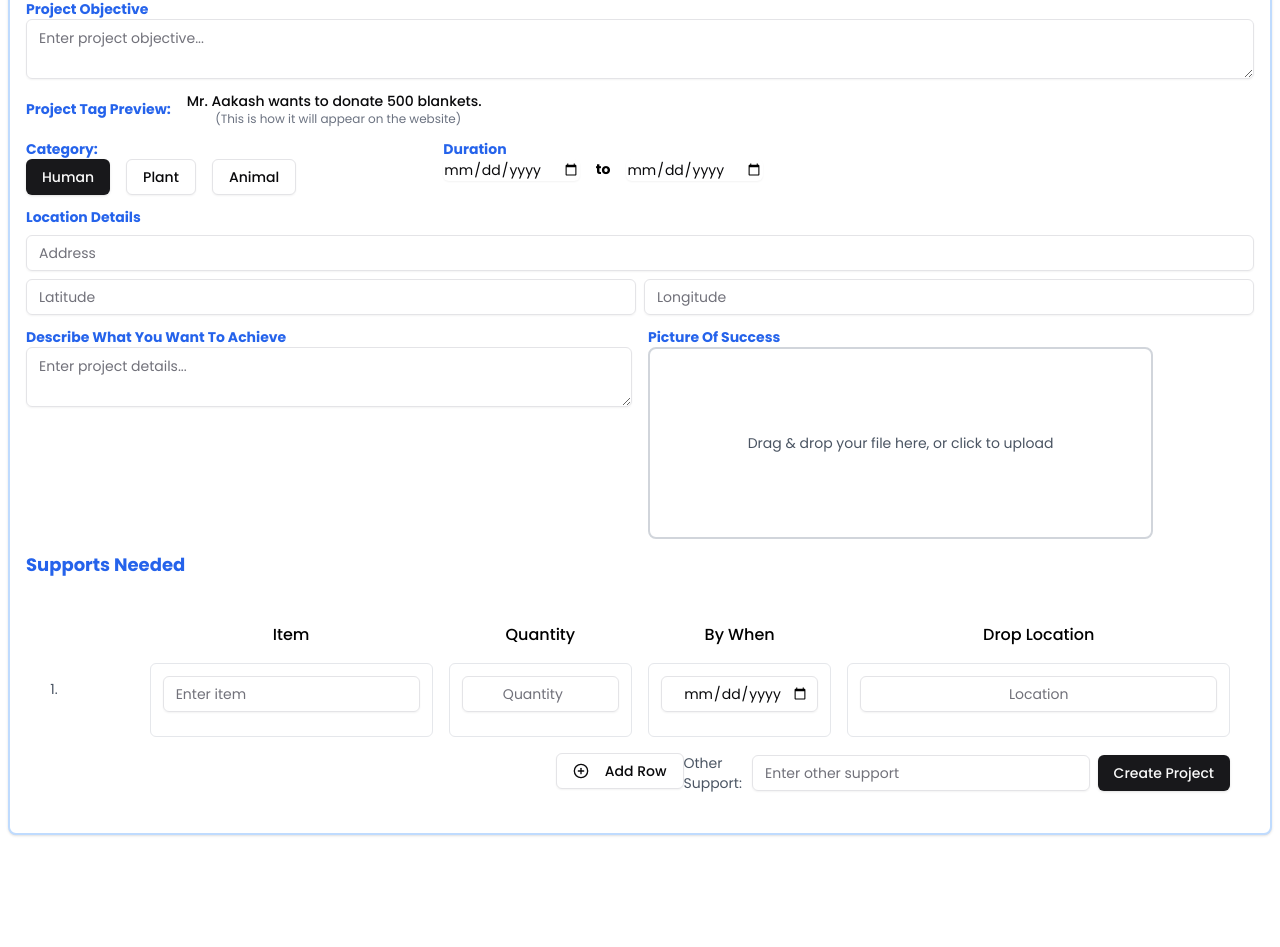
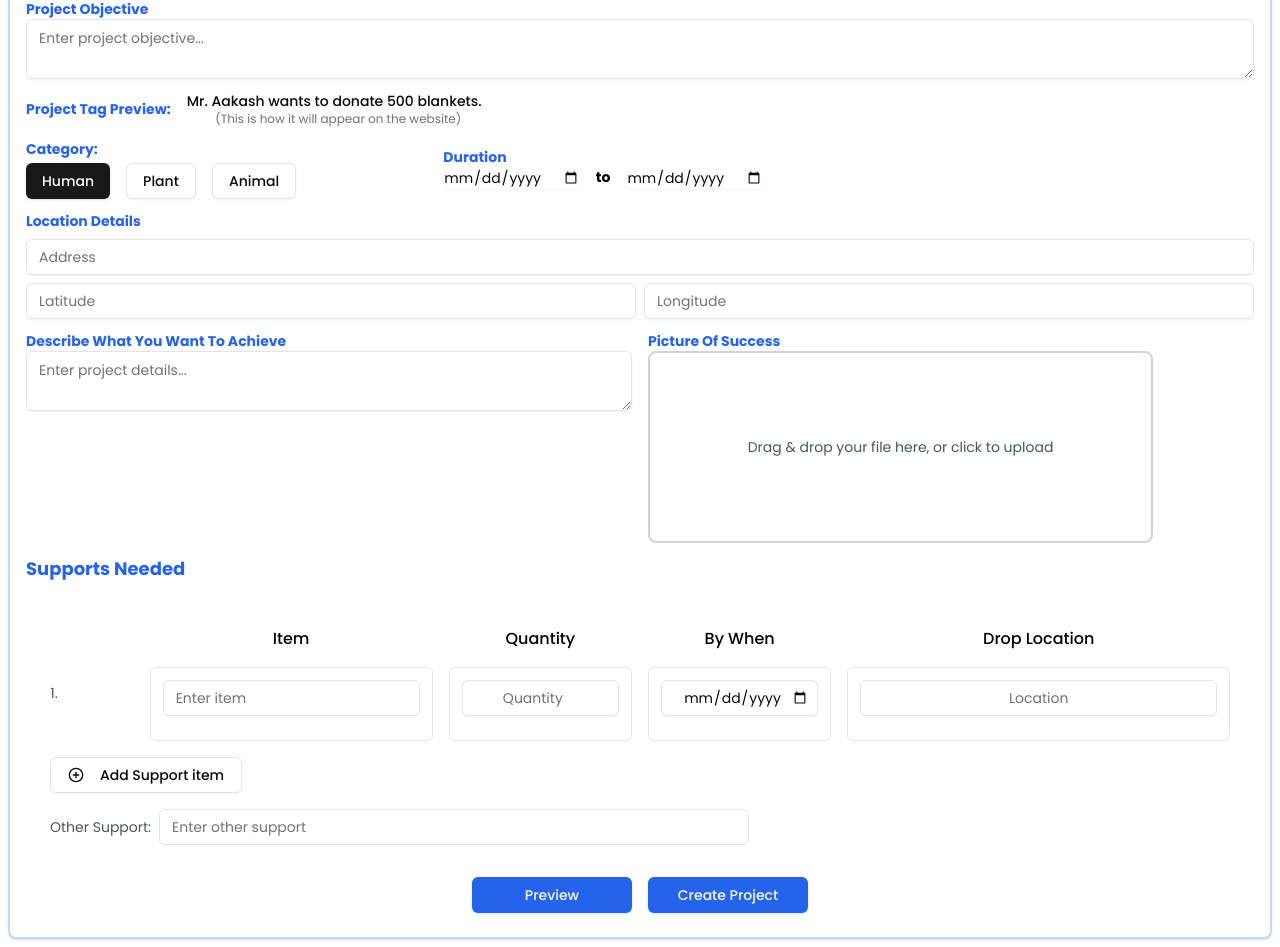
Before and after one commit to nikhilsahni7/social-map-app, a Next.js app: page /create-project in a window 1280 px wide. Shown: the part 211-1158 px from the top of the page. Before the commit the page ends 1054 px from the top, so only its background shows below. Built offline with nearby package versions, Linux system fonts and the light colour scheme.

Commit message:
Ui Updation

```diff
--- a/src/app/create-project/page.tsx
+++ b/src/app/create-project/page.tsx
@@ -9,6 +9,7 @@ import { ScrollArea } from "@/components/ui/scroll-area";
 import { Loader2, PlusCircle } from "lucide-react";
 import { getAuthToken } from "@/lib/clientAuth";
 import { toast } from "react-hot-toast";
+import Image from "next/image";
 
 interface FormData {
   firstName: string;
@@ -251,8 +252,8 @@ export default function ProjectDetailsForm() {
                 </div>
 
                 {/* Category and Duration */}
-                <div className="flex flex-col md:flex-row space-y-2 md:space-y-0 md:space-x-2 w-full">
-                  <div className="flex flex-col w-full md:w-1/3">
+                <div className="flex flex-col md:flex-row space-y-2 md:space-y-2 md:space-x-2 w-full">
+                  <div className="flex flex-col w-full md:w-1/3 gap-1">
                     <label className="text-sm font-semibold text-blue-600">
                       Category:
                     </label>
@@ -356,9 +357,8 @@ export default function ProjectDetailsForm() {
                       Picture Of Success
                     </h3>
                     <div
-                      className={`w-10/12 h-48 border-2 border-gray-300 rounded-lg flex justify-center items-center cursor-pointer ${
-                        isDragActive ? "border-blue-500" : ""
-                      }`}
+                      className={`w-10/12 h-48 border-2 border-gray-300 rounded-lg flex justify-center items-center cursor-pointer ${isDragActive ? "border-blue-500" : ""
+                        }`}
                       onDragOver={handleDragOver}
                       onDragLeave={handleDragLeave}
                       onDrop={handleDrop}
@@ -366,7 +366,9 @@ export default function ProjectDetailsForm() {
                     >
                       {imagePreview ? (
                         <div className="w-full h-full relative">
-                          <img
+                          <Image
+                            width={20}
+                            height={20}
                             src={imagePreview}
                             alt="Preview"
                             className="w-full h-full object-contain"
@@ -588,15 +590,15 @@ export default function ProjectDetailsForm() {
                     ))}
                   </div>
 
-                  <div className="flex justify-end mt-4">
+                  <div className="flex flex-col justify-end mt-4 gap-4">
                     <Button
                       type="button"
                       variant="outline"
                       onClick={handleAddRow}
-                      className="text-sm"
+                      className="text-sm w-48"
                     >
                       <PlusCircle className="h-4 w-4 mr-2" />
-                      Add Row
+                      Add Support item
                     </Button>
 
                     <div className="flex items-center space-x-2">
@@ -608,12 +610,29 @@ export default function ProjectDetailsForm() {
                         value={formData.otherSupport}
                         onChange={handleFormInputChange}
                         placeholder="Enter other support"
-                        className="text-sm"
+                        className="text-sm w-6/12"
                       />
 
+
+                    </div>
+                    <div className="flex flex-row gap-4 justify-center items-center mt-4 -mb-4">
+                      <Button
+
+                        className="text-sm w-40 bg-blue-600 hover:bg-blue-700"
+                        disabled={isLoading}
+                      >
+                        {isLoading ? (
+                          <>
+                            <Loader2 className="mr-2 h-4 w-4 animate-spin" />
+                            Creating Project...
+                          </>
+                        ) : (
+                          "Preview"
+                        )}
+                      </Button>
                       <Button
                         type="submit"
-                        className="text-sm"
+                        className="text-sm w-40 bg-blue-600 hover:bg-blue-700"
                         disabled={isLoading}
                       >
                         {isLoading ? (
--- a/src/app/page.tsx
+++ b/src/app/page.tsx
@@ -770,7 +770,7 @@ export default function SocialConnectMap() {
               </div>
 
               <nav className="space-y-2">
-                {["About", "Contact", "Login", "Sign Up,"].map((item) => (
+                {["About", "Contact", "Login", "Sign Up"].map((item) => (
                   <Button
                     key={item}
                     asChild
```
Also changed, not shown: 1 other file (tests, documents, lock files or other folders).
